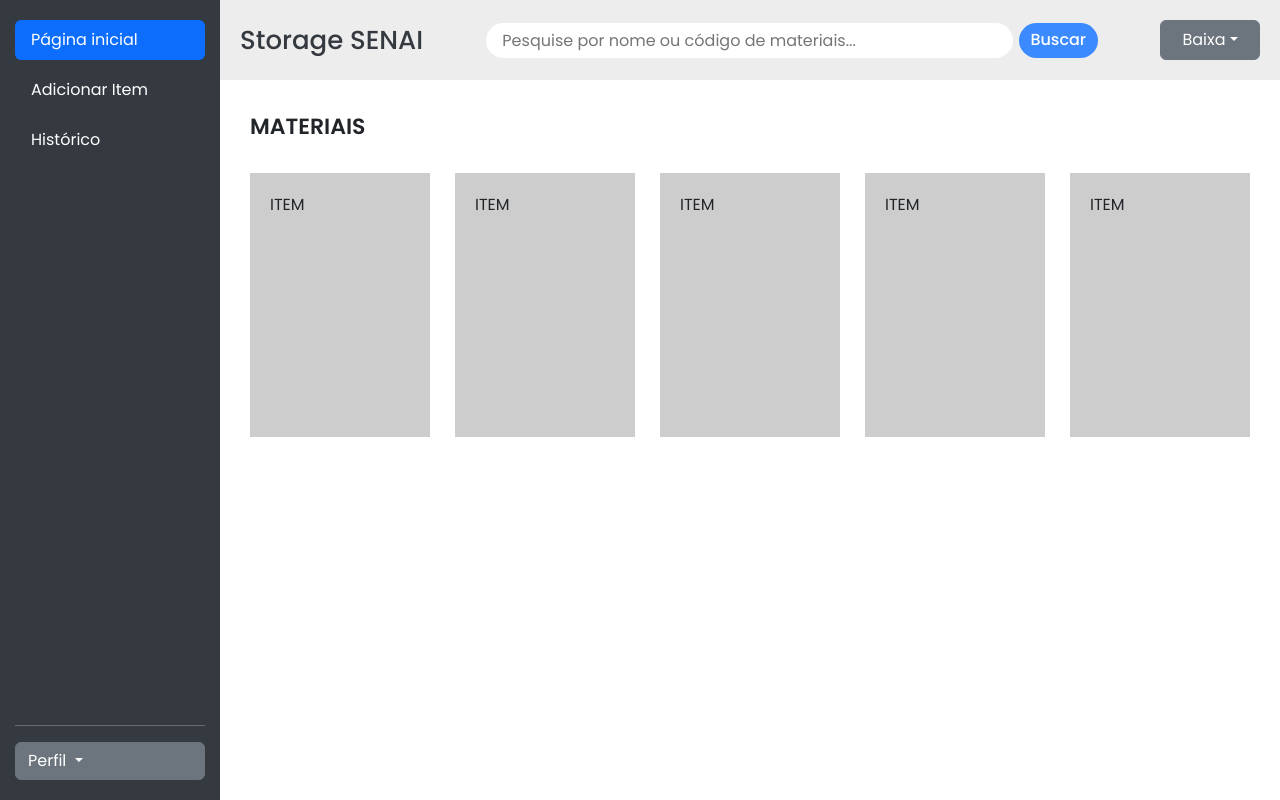
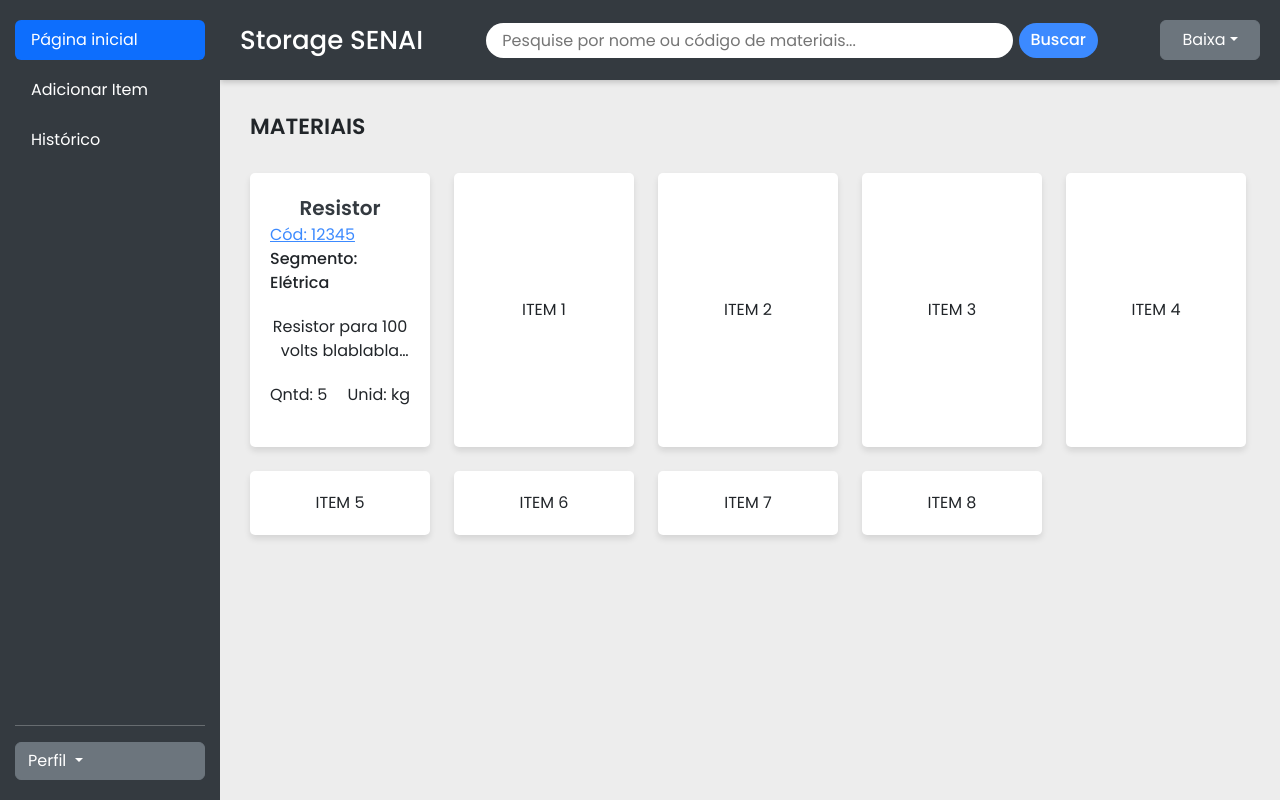
Before and after one commit to kvargazs/MaterialsStorage, a plain HTML site: page home.html in a window 1280 px wide. Drawn offline with nearby package versions, Linux system fonts and the light colour scheme.

Commit message:
atualizacao da home

```diff
--- a/home.html
+++ b/home.html
@@ -17,12 +17,14 @@
     <title>Storage SENAI</title>
 </head>
 <body>
+    <!-- BARRA SUPERIOR DE PESQUISA -->
     <div class="search">
         <p class="search-titulo">Storage SENAI</p>
         <div class="search-bar">
             <input class="input-search" type="text" id="search" placeholder="   Pesquise por nome ou código de materiais...">
             <button class="botao-search" type="button_search">Buscar</button>
         </div>
+        <!-- dropdown de itens para baixa -->
         <button class="botao-baixa btn btn-secondary dropdown-toggle" type="button" data-bs-toggle="dropdown" aria-expanded="false">Baixa</button>
         <ul class="dropdown-menu dropdown-baixa">
             <li><a class="dropdown-item baixa" href="#">Itens</a></li>
@@ -34,10 +36,9 @@
         </ul>
     </div>
 
-    <!-- Sidebar -->
+    <!-- SIDEBAR -->
     <div class="sidebar">
         <div>
-            <!-- Menu de Navegação -->
             <ul class="nav nav-pills flex-column mb-auto">
                 <li class="nav-item">
                     <a href="home.html" class="nav-link text-white active">Página inicial</a>
@@ -50,10 +51,9 @@
                 </li>
             </ul>
         </div>
-
+        <!-- Dropdown do Usuário -->
         <div class="container_dropdown">
             <hr class="text-white">
-            <!-- Dropdown do Usuário -->
             <div class="dropdown">
                 <button class="btn btn-secondary dropdown-toggle" type="button" data-bs-toggle="dropdown" aria-expanded="false">Perfil </button>
                 <ul class="dropdown-menu">
@@ -66,12 +66,18 @@
 
     <section class="container_home">
         <p class="titulo-materiais">MATERIAIS</p>
-        <div class="container_itens" href="#home">
-            <div class="itens"><p>ITEM</p></div>
-            <div class="itens"><p>ITEM</p></div>
-            <div class="itens"><p>ITEM</p></div>
-            <div class="itens"><p>ITEM</p></div>
-            <div class="itens"><p>ITEM</p></div>
+        <div class="container_itens" id="itens-container">
+            <!-- Os itens serão adicionados aqui dinamicamente -->
+            <div class="itens">
+                <p class="item-caracteristica item-nome">Resistor</p>
+                <p class="item-caracteristica item-codigo">Cód: 12345</p>
+                <p class="item-caracteristica item-segmento">Segmento: Elétrica</p>
+                <p class="item-caracteristica item-complemento">Resistor para 100 volts blablabla blaaaaaaaaaaaaaaaaaa</p>
+                <div class="div-item-info">
+                    <p class="item-caracteristica item-quantidade">Qntd: 5</p>
+                    <p class="item-caracteristica item-unidade">Unid: kg</p>
+                </div>
+            </div>
         </div>
     </section>
 
--- a/js/js.js
+++ b/js/js.js
@@ -11,3 +11,23 @@
         link.classList.add('active');
     }
 });
+
+
+
+// adicionar um item dinamicamente
+document.addEventListener("DOMContentLoaded", function() {
+    const container = document.getElementById("itens-container");
+
+    // Função para adicionar um novo item
+    function adicionarItem(nomeItem) {
+        const novoItem = document.createElement("div");
+        novoItem.classList.add("itens");
+        novoItem.innerHTML = nomeItem;  // O conteúdo do item pode ser o nome do material ou qualquer coisa
+        container.appendChild(novoItem);
+    }
+
+    // Exemplo de adicionar 10 itens
+    for (let i = 1; i <= 8; i++) {
+        adicionarItem(`ITEM ${i}`);
+    }
+});
--- a/style/style_home.css
+++ b/style/style_home.css
@@ -6,25 +6,30 @@
     font-family: "Poppins", sans-serif;
 }
 
+p {
+    margin: 0;
+}
+
 
 /* CAMPO DE PESQUISA */
 .search {
     position: fixed;
     top: 0;
-    left: 220px; /* Desloca a search bar para a direita da sidebar */
-    width: calc(100% - 220px); /* Ocupa o restante da largura da tela */
-    height: 10vh; /* A altura será 10% da tela */
-    background-color: #ededed;
+    left: 220px;
+    width: calc(100% - 220px);
+    height: 10vh;
+    background-color: #343a40;
     z-index: 1000;
     display: flex;
     justify-content: space-between;
     align-items: center;
-    padding: 0 20px; /* Adiciona padding nas laterais */
+    padding: 0 20px;
+    box-shadow: 0 2px 6px rgba(0, 0, 0, 0.2);
 }
 
 .search-titulo {
     font-size: 26px;
-    color: #343a40;
+    color: #ffffff;
     text-align: center;
     margin-bottom: 0px !important;
     font-weight: 500;
@@ -71,6 +76,22 @@
     text-align: center !important;
 }
 
+.dropdown-baixa {
+    background-color: #ededed !important;
+    border-color: transparent;
+    box-shadow: 2px 4px 6px rgba(0, 0, 0, 0.2);
+}
+
+.baixa {
+    color: #565e64 !important;
+}
+
+.baixa:hover {
+    background-color: #565e64 !important;
+    color: #fff !important;
+}
+
+
 
 
 
@@ -113,7 +134,8 @@
 
 .dropdown-menu {
     background-color: #565e64 !important;
-    padding: 2px !important;
+    padding: 15px 0px !important;
+    box-shadow: 4px 2px 6px rgba(0, 0, 0, 0.2);
 }
 
 .dropdown-item {
@@ -123,30 +145,13 @@
 .dropdown-item:hover {
     background-color: #ffffff !important;
     color: #565e64 !important;
-    border-radius: 5px !important;
-}
-
-.dropdown-baixa {
-    background-color: #ededed !important;
-    border-color: transparent;
-}
-
-.baixa {
-    color: #565e64 !important;
-}
-
-.baixa:hover {
-    background-color: #565e64 !important;
-    color: #fff !important;
 }
 
 
 
 
 
-
-
-/* CONTAINER PRINCIPAL */
+/* CONTAINER PRINCIPAL DE ITENS */
 .container_home {
     position: relative;
     top: 10vh;
@@ -156,7 +161,7 @@
     padding: 30px;
     box-sizing: border-box;
     overflow-y: auto;
-    background-color: rgb(255, 255, 255);
+    background-color: #ededed
 }
 
 .titulo-materiais {
@@ -166,17 +171,107 @@
     padding-bottom: 30px;
 }
 
+/* CONTAINER DE ITENS */
 .container_itens {
+    display: flex;
+    flex-wrap: wrap;
+    gap: 3vh;
     width: 100%;
-    height: 100%;
+    height: auto;
+    background-color: #ededed
+}
+
+
+
+
+
+/* ESTILO DE CADA ITEM */
+.itens {
+    width: calc(20% - 20px); /* 5 itens por linha, com um espaço entre eles */
+    height: auto;
+    background-color: rgb(255, 255, 255);
+    padding: 20px;
+    box-sizing: border-box;
+    text-align: center;
+    border-radius: 5px;
+    box-shadow: 0 4px 6px rgba(0, 0, 0, 0.1);
+    display: flex;
+    flex-direction: column;
+    justify-content: space-around;
+}
+
+/* RESPONSIVIDADE - Menos colunas em telas menores */
+/* 4 colunas quando a tela for menor que 1200px */
+@media (min-width: 1201px) {
+    .itens {
+        width: calc(20% - 20px); /* 5 colunas por linha */
+    }
+}
+
+/* 4 colunas quando a tela for menor que 1200px */
+@media (max-width: 1200px) {
+    .itens {
+        width: calc(25% - 20px); /* 4 colunas por linha */
+    }
+}
+
+/* 3 colunas quando a tela for menor que 900px */
+@media (max-width: 900px) {
+    .itens {
+        width: calc(33.33% - 20px); /* 3 colunas por linha */
+    }
+}
+
+/* 2 colunas quando a tela for menor que 600px */
+@media (max-width: 600px) {
+    .itens {
+        width: calc(50% - 20px); /* 2 colunas por linha */
+    }
+}
+
+/* 1 coluna quando a tela for menor que 400px */
+@media (max-width: 400px) {
+    .itens {
+        width: calc(100% - 20px); /* 1 coluna por linha */
+    }
+}
+
+.item-caracteristica {
+    text-align: start;
+    font-size: 16px;
+}
+
+.item-nome {
+    text-align: center;
+    font-size: 20px;
+    font-weight: 600;
+    color: #343a40;
+}
+
+.item-codigo {
+    color: rgb(60, 138, 255);
+    text-decoration: underline;
+}
+
+.item-complemento {
+    text-align: center;
+    display: -webkit-box;
+    -webkit-line-clamp: 2;              /* Número de linhas máximas */
+    -webkit-box-orient: vertical;
+    overflow: hidden;
+    text-overflow: ellipsis;
+    max-height: 4.5em;                  /* Altura máxima com base em 2 linhas */
+    line-height: 1.5em;                 /* Altura de cada linha (ajuste se necessário) */
+    word-break: break-word;
+}
+
+.item-segmento {
+    font-weight: 500;
+    padding-bottom: 20px;
+}
+
+.div-item-info {
+    padding: 20px 0;
     display: flex;
     justify-content: space-between;
-    background-color: rgb(255, 255, 255);
 }
-
-.itens {
-    width: 18%;
-    height: 40%;
-    background-color: rgb(205, 205, 205);
-    padding: 20px;
-}
```
